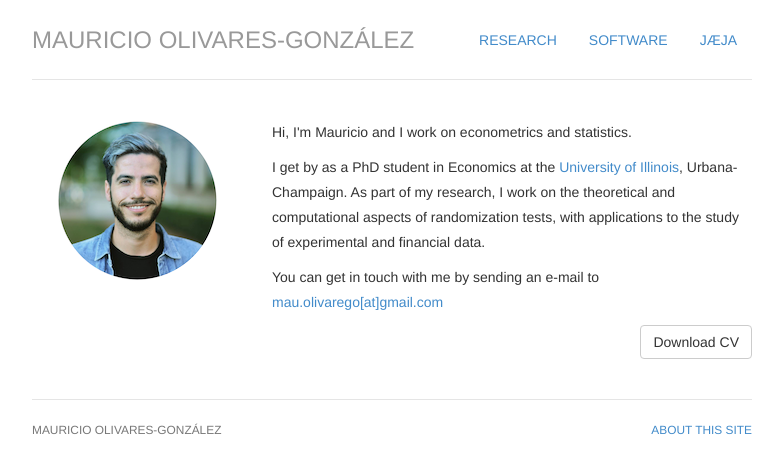
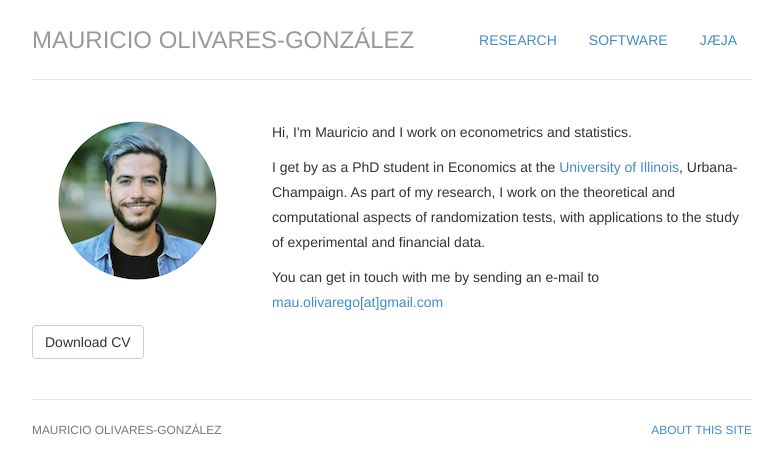
Before and after one commit to mauolivares/mauolivares.github.io, a Jekyll site: the page built from index.html, in a window 1280 px wide. Shown: the top 474 px of the page, without its empty margins (248-1031 px from the left). Built offline with Jekyll 4.4.1, drawn with Linux system fonts in a browser that asks for light colours.

Commit message:
Update front page

```diff
--- a/index.html
+++ b/index.html
@@ -17,7 +17,7 @@ description: Mauricio Olivares is a 5th year PhD student in Economics at the Uni
 	<p> I get by as a <span itemprop="title">PhD student in Economics</span> at <span itemprop="affiliation">the <a href="https://economics.illinois.edu/">University of Illinois</a></span>, <span itemprop="locality">Urbana-Champaign</span>.
 	    As part of my research, I work on the theoretical and computational aspects of randomization tests, with applications to the study of experimental and financial data.
 	<p> You can get in touch with me by sending an e-mail to <a href="mailto:mau.olivarego@gmail.com">mau.olivarego[at]gmail.com</a>
-	<p>	<a href="/files/Vitae.pdf" class="btn btn-default pull-right" title="Download CV as PDF">Download CV</a>
+	<p>	<a href="/files/Vitae.pdf" class="btn btn-default pull-left" title="Download CV as PDF">Download CV</a>
 	</div>
 </div>
 <!-- </div> -->
--- a/research/index.html
+++ b/research/index.html
@@ -17,7 +17,7 @@ description: Mauricio Olivares' research page.
 				<h3>Working Papers</h3>
 
 					<ul class="list-unstyled">
-					<li><a href="/files/HTE_WorkingPaper.pdf" title="Download Paper as PDF">Non-Parametric Hypothesis Testing with a NuisanceParameter:  A Permutation Test Approach</a><br>with <a href="https://sites.google.com/a/illinois.edu/eunyichung/">Eunyi Chung</a><br><a href="https://cran.r-project.org/web/packages/RATest/index.html" class="btn btn-default pull-left" title="R Package">[R Package]</a></p><br>First Draft: May 2018. This version: February 2019</li>
+					<li><a href="/files/HTE_WorkingPaper.pdf" title="Download Paper as PDF">Non-Parametric Hypothesis Testing with a NuisanceParameter:  A Permutation Test Approach</a><br>with <a href="https://sites.google.com/a/illinois.edu/eunyichung/">Eunyi Chung</a><br>First Draft: May 2018. This version: February 2019<br><a href="https://cran.r-project.org/web/packages/RATest/index.html" class="btn btn-default pull-left" title="R Package">[R Package]</a></li>
 					</ul>
 
 
```
